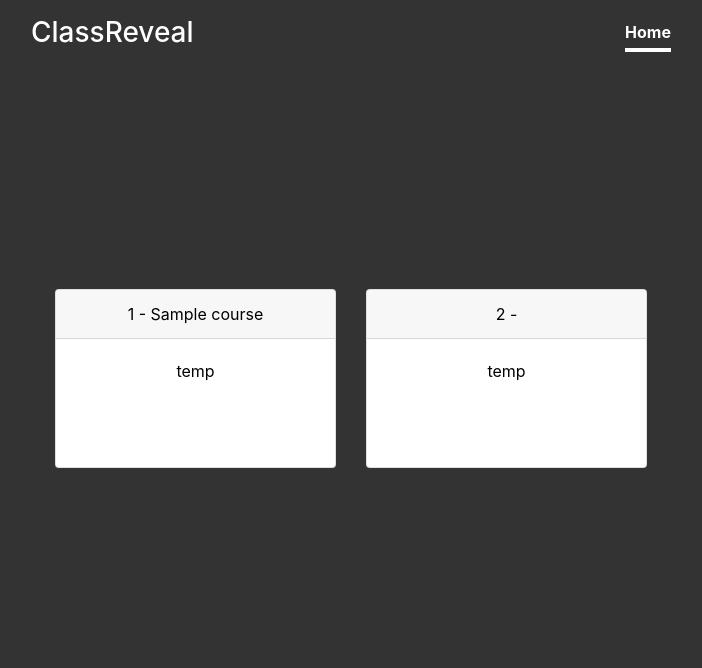
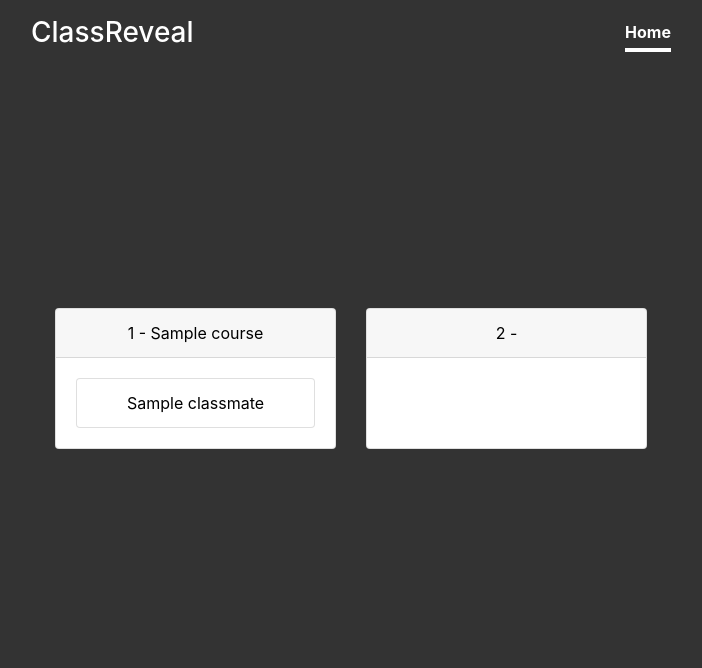
Before and after one commit to classreveal/class-reveal, a Flask app: page /view/1 in a window 1280 px wide. Shown: the top 668 px of the page, without its empty margins (289-991 px from the left). Run offline with Flask 2, Linux system fonts and the light colour scheme; a database or web service that is not in the repository returns one stand-in record (values such as "Sample title"); some libraries are stand-ins or nearby versions.

Commit message:
feat: view classmates

```diff
--- a/app/main.py
+++ b/app/main.py
@@ -33,7 +33,18 @@
             flash("You must upload your schedule to use ClassReveal.", "info")
             return redirect(url_for("edit_schedule"))
 
-        return render_template("view.html", name=user_info["name"], user_id=user_info["id"], schedule=user["schedule"])
+        schedule = user["schedule"]
+
+        for i in range(8):
+            classmates = []
+            course = database.get_class(i, schedule[str(i)]["teacher_name"])
+
+            for classmate in course:
+                classmates.append(classmate["name"])
+
+            schedule[str(i)]["classmates"] = classmates
+
+        return render_template("view.html", name=user_info["name"], user_id=user_info["id"], schedule=schedule)
     except Exception as e:
         print(e)
 
--- a/app/static/json/teachers.json
+++ b/app/static/json/teachers.json
@@ -703,7 +703,6 @@
     "Muto, Cathy",
     "Johnston, Jodi",
     "Massari, Francesca",
-    "Guidance, WW-P",
     "Rosenbaum, Ellen",
     "West, Noreen",
     "Bowes, Stacy",
@@ -852,7 +851,6 @@
     "Degruccio, Karen",
     "Ralston, Christine",
     "Stubbs, Arthur",
-    "registration, wwp",
     "Fontana, Delia",
     "Kratz, Emily",
     "Paul, Julia",
@@ -1072,7 +1070,6 @@
     "Moncada, Brandy",
     "Skinner, Kristin",
     "Rogers, Frank",
-    "Guidance, HSS",
     "Slothower, Kathy",
     "Dias, Rebecca",
     "Tilli, Robert",
--- a/app/templates/view.html
+++ b/app/templates/view.html
@@ -114,11 +114,11 @@
                     </div>
                     <div class="card-body">
                         <ul class="list-group">
-                            <p>temp</p>
+                            {%- for classmate in course["classmates"] %}
+                            <li class="list-group-item">{{ classmate }}</li>
+                            {%- endfor -%}
                         </ul>
                     </div>
-                    <br>
-                    <br>
                 </div>
                 {% set __ = count.append(1) %}
                 {%- endfor -%}
```
